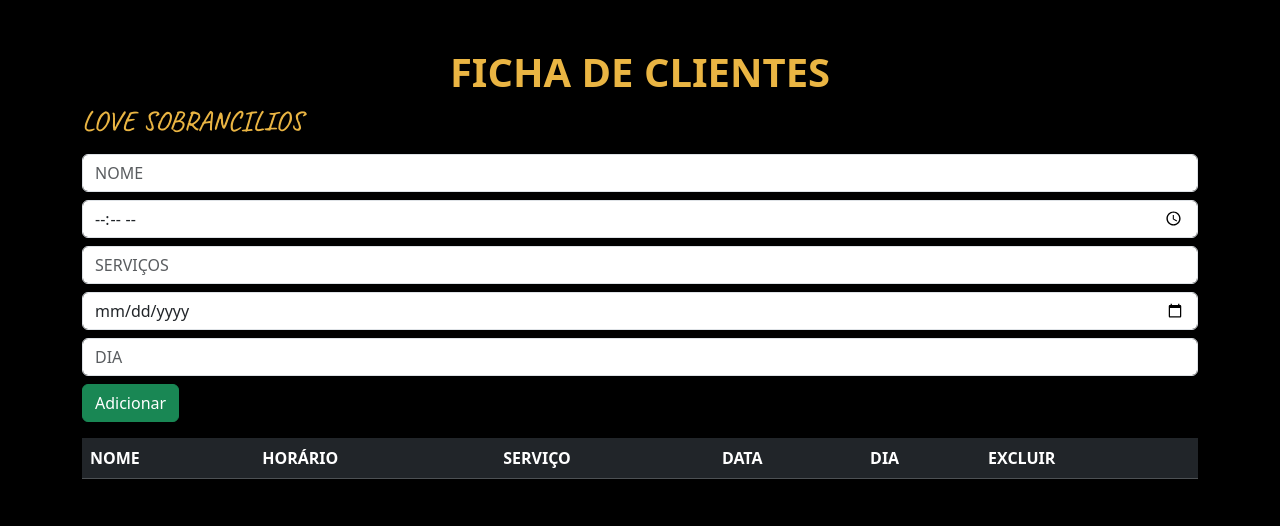
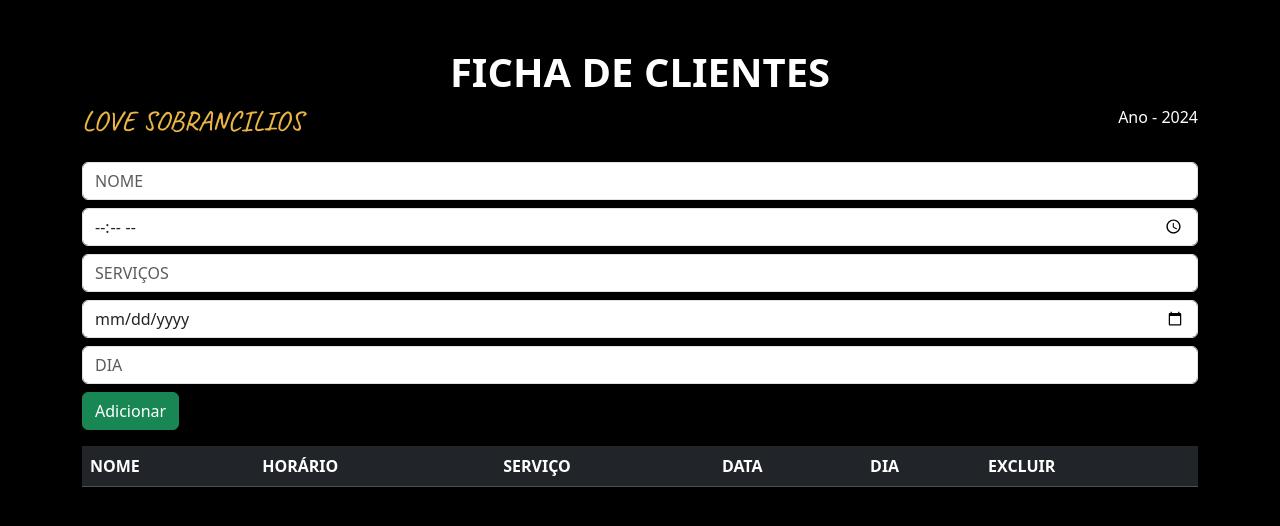
Before and after one commit to evenilsonguerreiro/ficha-clientes, a plain HTML site: page index.html in a window 1280 px wide. Drawn offline with nearby package versions, Linux system fonts and the light colour scheme.

Commit message:
data automatica

```diff
--- a/index.html
+++ b/index.html
@@ -15,7 +15,10 @@
 <body class="fundo">
   <div class="container mt-5">
     <h1 class="text-center">FICHA DE CLIENTES</h1>
-    <h3>LOVE SOBRANCILIOS</h3>
+    <div class="destaque">
+      <h3>LOVE SOBRANCILIOS</h3>
+      <p>Ano - <span id="ano-atual"></span></p>
+    </div>
     <form id="form" class="my-3">
       <input class="form-control input mb-2" type="text" id="input-Nome" placeholder="NOME" required>
       <input class="form-control input mb-2" type="time" id="input-horario" placeholder="HÓRARIO" required>
--- a/main.js
+++ b/main.js
@@ -82,5 +82,8 @@ form.addEventListener('submit', function(e) {
     inputDia.value = '';
 });
 
+const anoAtual = new Date().getFullYear();
+document.getElementById('ano-atual').textContent = anoAtual;
+
 // Carregar os dados do LocalStorage ao carregar a página
 window.onload = carregarDados;
--- a/styles.css
+++ b/styles.css
@@ -3,19 +3,25 @@
    padding: 0;
 
 }
-
-
 body{
     background-color: black;
  }
-
 
  td{
      text-transform: uppercase;
  }
 
+ .destaque {
+   display: flex;
+   align-items: center;
+   justify-content: space-between;
+ }
+.destaque ,span, p {
+   color: white;
+}
+
  .text-center {
-    color:#EAB543 ;
+    color:white ;
     font-weight: bold;
  }
  h3 {
```
